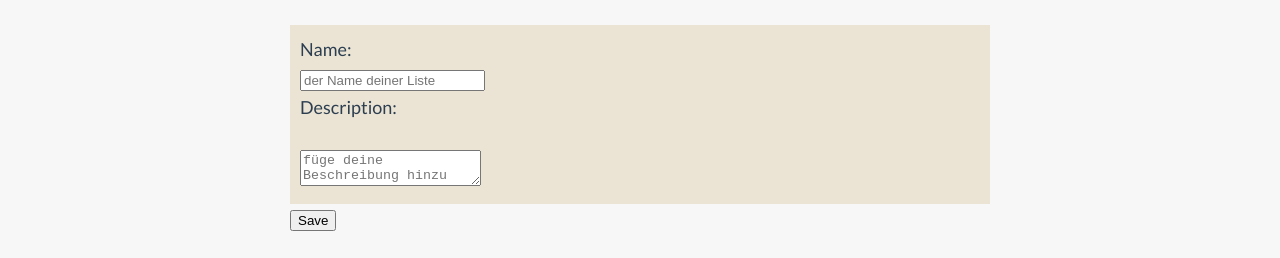
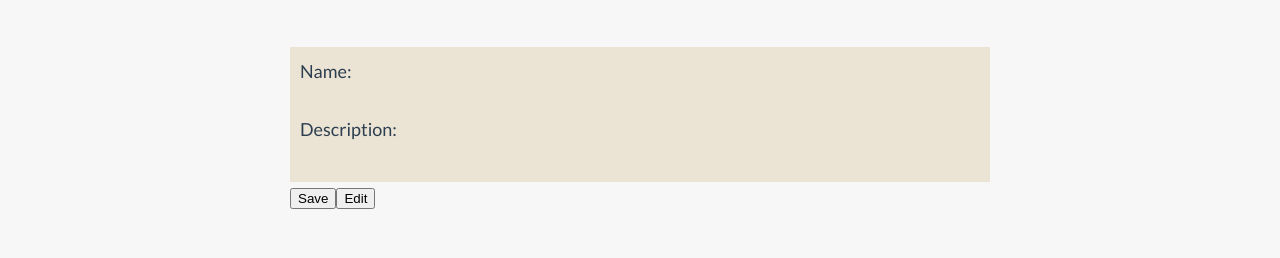
Before and after one commit to Luquaa/WebtechFrontend, a Vue app: page /watchlist in a window 1280 px wide. Shown: the part 141-399 px from the top of the page. Built offline with nearby package versions, Linux system fonts and the light colour scheme.

Commit message:
Edit Button erzeugt, welcher das Editieren von Name und Message erlaubt.

```diff
--- a/src/views/WatchlistView.vue
+++ b/src/views/WatchlistView.vue
@@ -1,14 +1,34 @@
 <script setup>
 import Watchlist from "@/components/Watchlist.vue";
-import { ref } from 'vue'
+import { ref, onMounted } from 'vue'
 
 const message = ref('')
 const name = ref('')
+const isEditing = ref(false) // Neue Variable für den Bearbeitungsstatus
+
+// Abrufen der gespeicherten Werte beim Laden der Seite
+onMounted(() => {
+  const savedName = localStorage.getItem('savedName');
+  const savedMessage = localStorage.getItem('savedMessage');
+
+  if (savedName) {
+    name.value = savedName;
+  }
+
+  if (savedMessage) {
+    message.value = savedMessage;
+  }
+});
 
 const save = () => {
-  // Speichern des Namens und der Nachricht im lokalen Speicher
+  console.log('save function called')
+  console.log(name.value, message.value)
   localStorage.setItem('savedName', name.value);
   localStorage.setItem('savedMessage', message.value);
+}
+
+const toggleEditing = () => {
+  isEditing.value = !isEditing.value
 }
 
 </script>
@@ -17,14 +37,15 @@ const save = () => {
     <div id="description">
       Name: {{ name }}
       <br>
-      <input v-model="name" placeholder="der Name deiner Liste" @keyup.enter="save()" />
+      <input v-if="isEditing" v-model="name" placeholder="der Name deiner Liste" @keyup.enter="save()" />
       <br>
       <span>Description:</span>
-      <p style="white-space: pre-line;">{{ savedMessage }}</p>
+      <p style="white-space: pre-line;">{{ message }}</p>
       <br>
-      <textarea v-model="message" placeholder="füge deine Beschreibung hinzu" @keyup.enter="save()"></textarea>
+      <textarea v-if="isEditing" v-model="message" placeholder="füge deine Beschreibung hinzu" @keyup.enter="save()"></textarea>
     </div>
   <button type="button" @click="save()">Save</button>
+  <button type="button" @click="toggleEditing()">Edit</button>
 
   <Watchlist movies="movie"/>
 </template>
```
